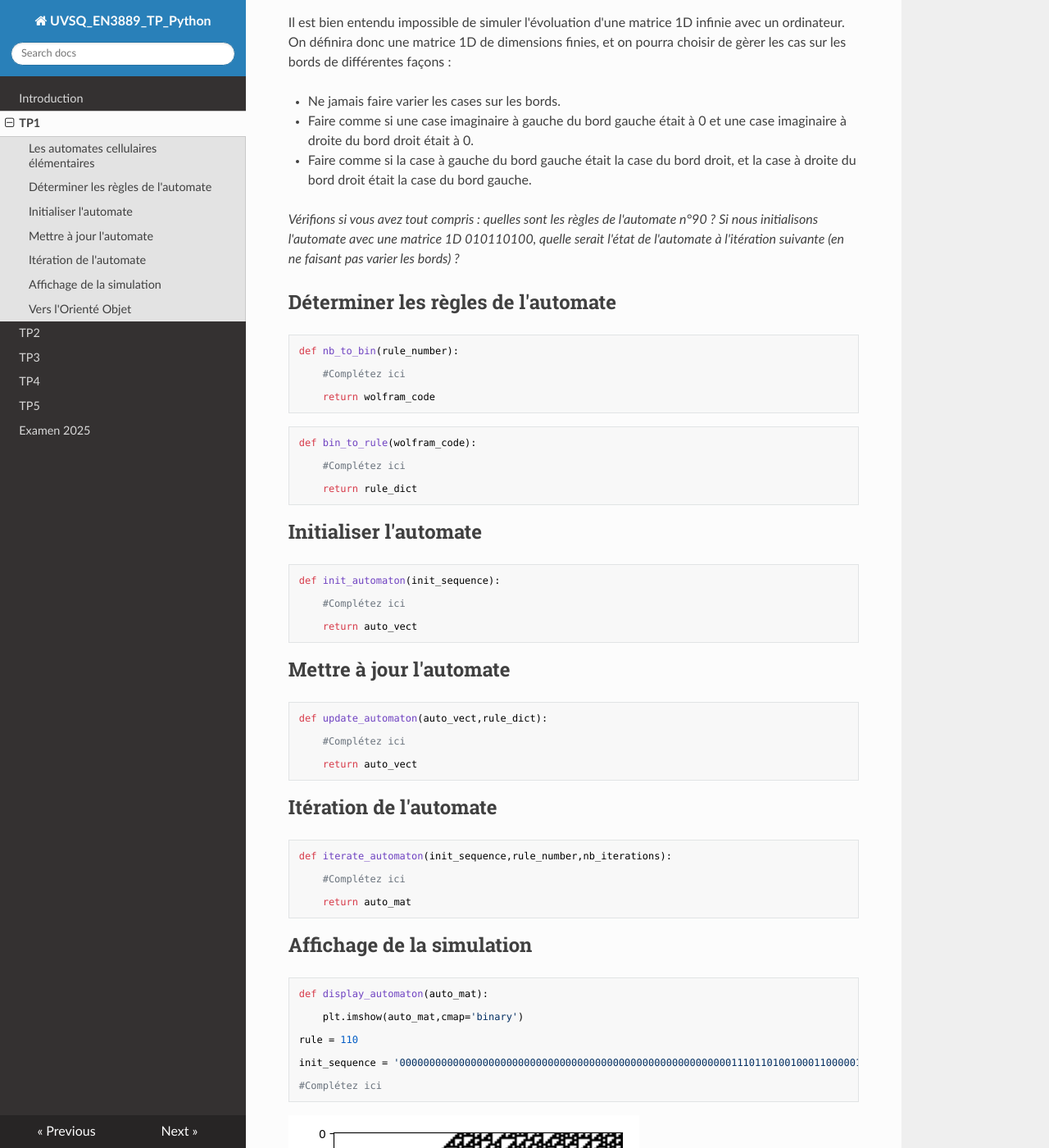
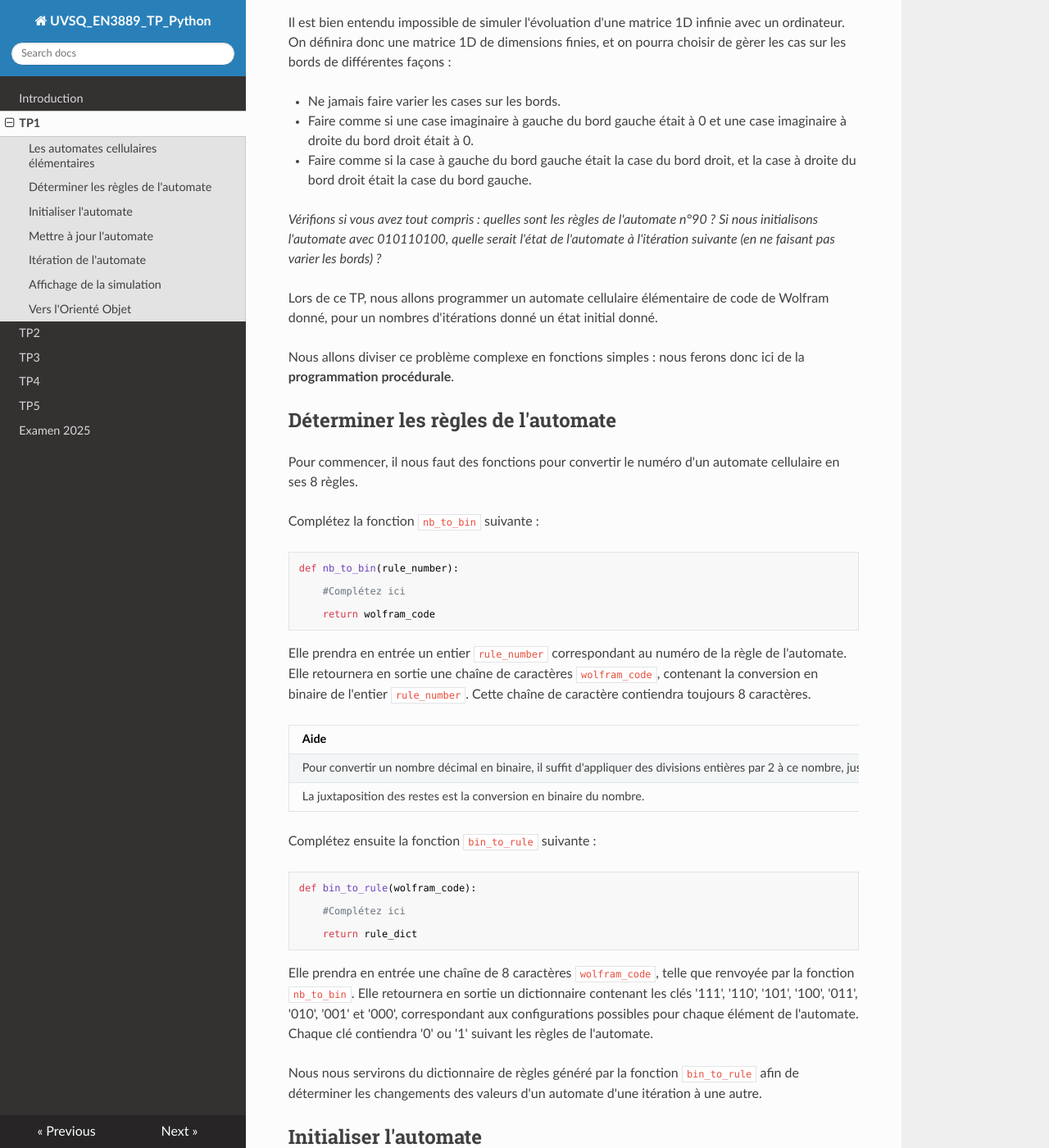
Before and after one commit to NicOudart/UVSQ_EN3889_TP_Python, an MkDocs documentation site: the page built from docs/TP1.md, in a window 1280 px wide and 1400 px high, scrolled down 1773 px. Shown: the whole window at 82% size. Built offline with MkDocs 1.6.1, drawn with Linux system fonts in a browser that asks for light colours; nearby versions of some CDN libraries; some of the changed text lies outside the part shown.

Commit message:
-Progress on TP1.

```diff
--- a/docs/TP1.md
+++ b/docs/TP1.md
@@ -55,9 +55,17 @@ On définira donc une matrice 1D de dimensions finies, et on pourra choisir de g
 * Faire comme si la case à gauche du bord gauche était la case du bord droit, et la case à droite du bord droit était la case du bord gauche.
 
 _Vérifions si vous avez tout compris : quelles sont les règles de l'automate n°90 ?_
-_Si nous initialisons l'automate avec une matrice 1D 010110100, quelle serait l'état de l'automate à l'itération suivante (en ne faisant pas varier les bords) ?_
+_Si nous initialisons l'automate avec 010110100, quelle serait l'état de l'automate à l'itération suivante (en ne faisant pas varier les bords) ?_
+
+Lors de ce TP, nous allons programmer un automate cellulaire élémentaire de code de Wolfram donné, pour un nombres d'itérations donné un état initial donné.
+
+Nous allons diviser ce problème complexe en fonctions simples : nous ferons donc ici de la **programmation procédurale**.
 
 ## Déterminer les règles de l'automate
+
+Pour commencer, il nous faut des fonctions pour convertir le numéro d'un automate cellulaire en ses 8 règles.
+
+Complétez la fonction `nb_to_bin` suivante :
 
 ~~~
 def nb_to_bin(rule_number):
@@ -67,6 +75,17 @@ def nb_to_bin(rule_number):
     return wolfram_code
 ~~~
 
+Elle prendra en entrée un entier `rule_number` correspondant au numéro de la règle de l'automate.
+Elle retournera en sortie une chaîne de caractères `wolfram_code`, contenant la conversion en binaire de l'entier `rule_number`.
+Cette chaîne de caractère contiendra toujours 8 caractères.
+
+|Aide|
+|:-|
+|Pour convertir un nombre décimal en binaire, il suffit d'appliquer des divisions entières par 2 à ce nombre, jusqu'à ce que le quotient devienne nul.|
+|La juxtaposition des restes est la conversion en binaire du nombre.|
+
+Complétez ensuite la fonction `bin_to_rule` suivante :
+
 ~~~
 def bin_to_rule(wolfram_code):
 
@@ -75,7 +94,15 @@ def bin_to_rule(wolfram_code):
     return rule_dict
 ~~~
 
+Elle prendra en entrée une chaîne de 8 caractères `wolfram_code`, telle que renvoyée par la fonction `nb_to_bin`.
+Elle retournera en sortie un dictionnaire contenant les clés '111', '110', '101', '100', '011', '010', '001' et '000', correspondant aux configurations possibles pour chaque élément de l'automate.
+Chaque clé contiendra '0' ou '1' suivant les règles de l'automate.
+
+Nous nous servirons du dictionnaire de règles généré par la fonction `bin_to_rule` afin de déterminer les changements des valeurs d'un automate d'une itération à une autre.
+
 ## Initialiser l'automate
+
+Nous allons à présent programmer une fonction pour définir l'état initial d'un automate cellulaire.
 
 ~~~
 def init_automaton(init_sequence):
```
